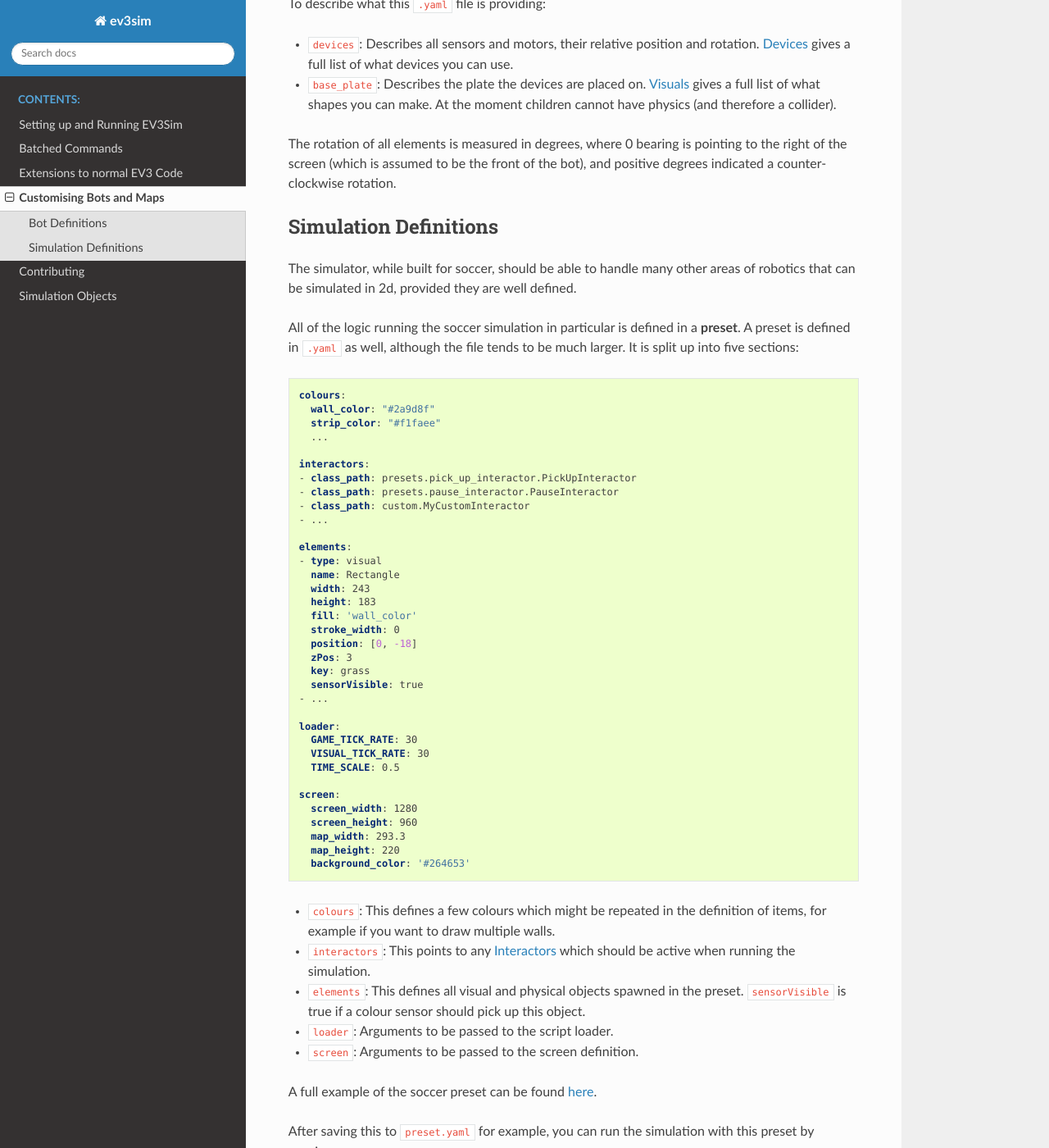
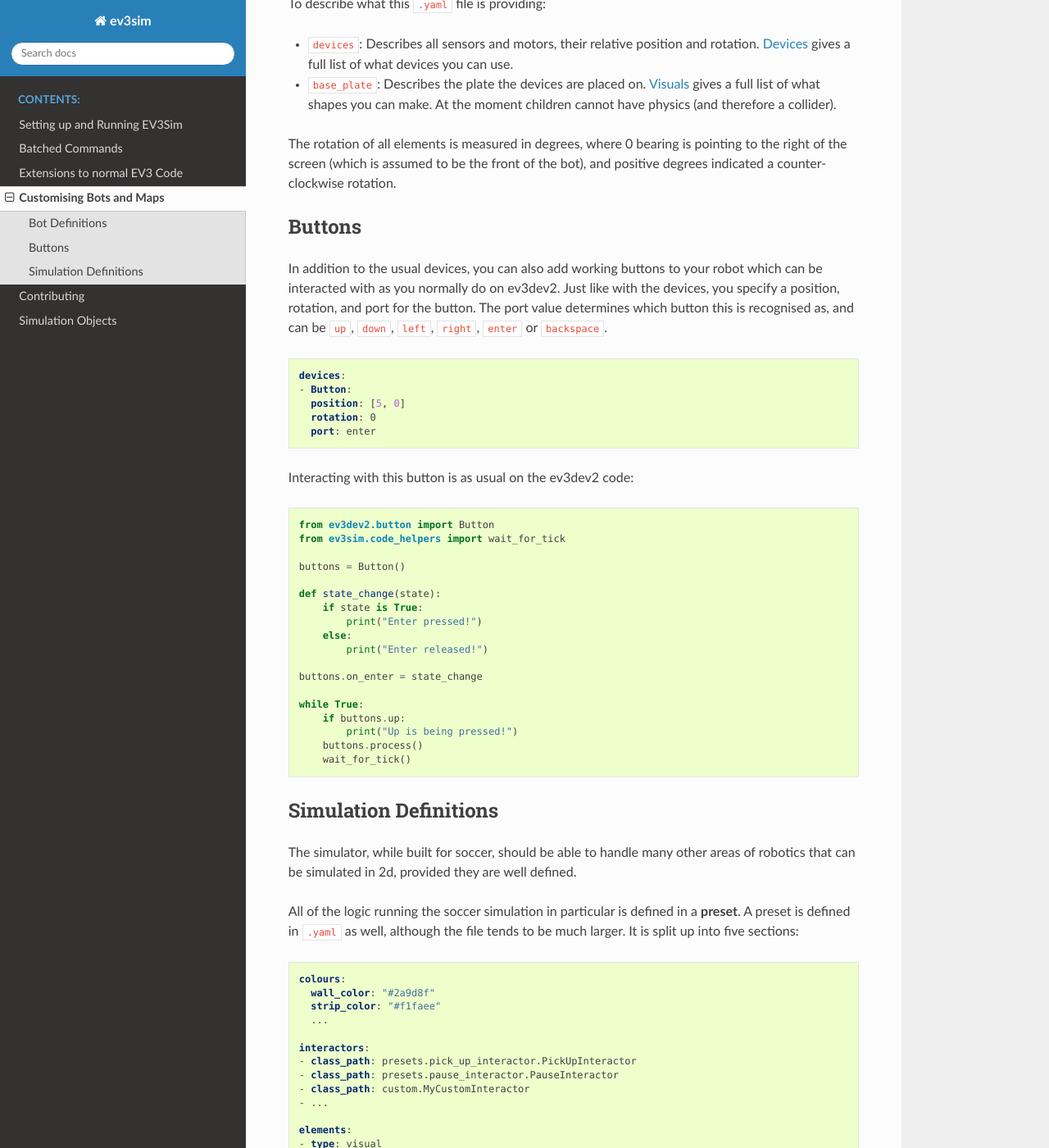
Before and after one commit to MelbourneHighSchoolRobotics/ev3sim, a Sphinx documentation site: the page built from docs/customisation.rst, in a window 1280 px wide and 1400 px high, scrolled down 1105 px. Shown: the whole window at 82% size. Built offline with Sphinx 7.4.7 and the Read the Docs theme 2.0.0, drawn with Linux system fonts in a browser that asks for light colours.

Commit message:
Add button documentation.

```diff
--- a/docs/customisation.rst
+++ b/docs/customisation.rst
@@ -54,6 +54,43 @@ Try the above robot by pasting this into a ``.yaml`` file and invoking ``ev3sim`
 * ``base_plate``: Describes the plate the devices are placed on. :doc:`/visual` gives a full list of what shapes you can make. At the moment children cannot have physics (and therefore a collider).
 
 The rotation of all elements is measured in degrees, where 0 bearing is pointing to the right of the screen (which is assumed to be the front of the bot), and positive degrees indicated a counter-clockwise rotation.
+
+Buttons
+-------
+
+In addition to the usual devices, you can also add working buttons to your robot which can be interacted with as you normally do on ev3dev2.
+Just like with the devices, you specify a position, rotation, and port for the button. The port value determines which button this is recognised as, and can be ``up``, ``down``, ``left``, ``right``, ``enter`` or ``backspace``.
+
+.. code-block:: yaml
+
+  devices:
+  - Button:
+    position: [5, 0]
+    rotation: 0
+    port: enter
+
+Interacting with this button is as usual on the ev3dev2 code:
+
+.. code-block:: python
+
+    from ev3dev2.button import Button
+    from ev3sim.code_helpers import wait_for_tick
+
+    buttons = Button()
+
+    def state_change(state):
+        if state is True:
+            print("Enter pressed!")
+        else:
+            print("Enter released!")
+
+    buttons.on_enter = state_change
+
+    while True:
+        if buttons.up:
+            print("Up is being pressed!")
+        buttons.process()
+        wait_for_tick()
 
 Simulation Definitions
 ----------------------
```
